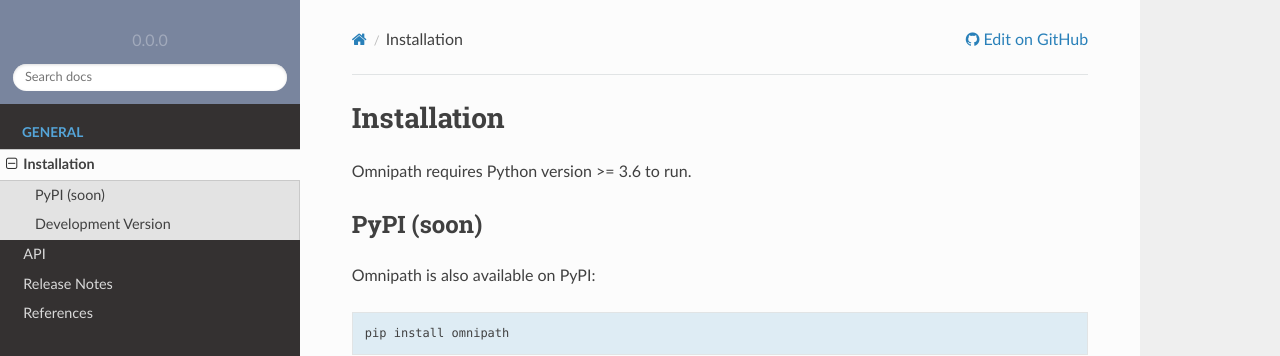
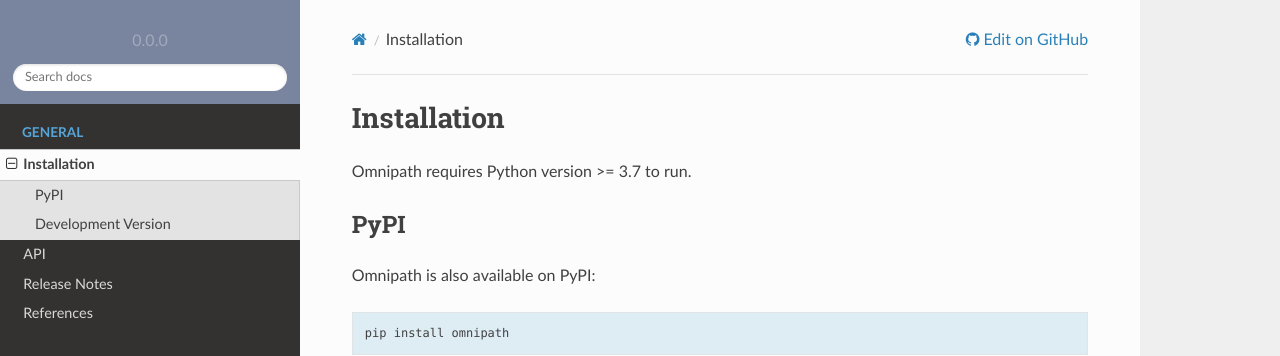
Before and after one commit to saezlab/omnipath, a Sphinx documentation site: the page built from docs/source/installation.rst, in a window 1280 px wide. Shown: the top 356 px of the page. Built offline with Sphinx 7.4.7 and the Read the Docs theme 2.0.0, drawn with Linux system fonts in a browser that asks for light colours; the version number is read from the project's files by our own code.

Commit message:
Fix typo, add package upload to CI

```diff
--- a/README.rst
+++ b/README.rst
@@ -19,7 +19,7 @@
 
 The Python client
 -----------------
-The data is available through a web service hosted on tihs `website`_.
+The data is available through a web service hosted on this `website`_.
 This repository hosts a Python package for querying this web service and
 downloading data into data frames or dictionaries.
 
@@ -75,6 +75,6 @@
 .. _website : https://omnipathdb.org/
 .. _Cytoscape plug-in : https://apps.cytoscape.org/apps/omnipath
 .. _pypath : https://github.com/saezlab/pypath
-.. _preprint : https://www.biorxiv.org/content/10.1101/2020.08.03.221242v2
+.. _reprint : https://www.biorxiv.org/content/10.1101/2020.08.03.221242v2
 .. _paper from 2016 : https://www.nature.com/articles/nmeth.4077
 .. _supplementary material : https://static-content.springer.com/esm/art%3A10.1038%2Fnmeth.4077/MediaObjects/41592_2016_BFnmeth4077_MOESM495_ESM.pdf
--- a/docs/source/installation.rst
+++ b/docs/source/installation.rst
@@ -1,9 +1,9 @@
 Installation
 ============
-Omnipath requires Python version >= 3.6 to run.
+Omnipath requires Python version >= 3.7 to run.
 
-PyPI (soon)
-~~~~~~~~~~~
+PyPI
+~~~~
 Omnipath is also available on PyPI::
 
     pip install omnipath
--- a/requirements.txt
+++ b/requirements.txt
@@ -1,7 +1,6 @@
 attrs>=20.2.0
 docrep>=0.3.1
 enum_tools>=0.6.1
-future_fstrings>=1.2.0
 inflect>=4.1.0
 pandas>=1.1.4
 requests>=2.24.0
```
Also changed, not shown: docs/source/release_notes.rst (+9 -0 lines), 1 other file.
